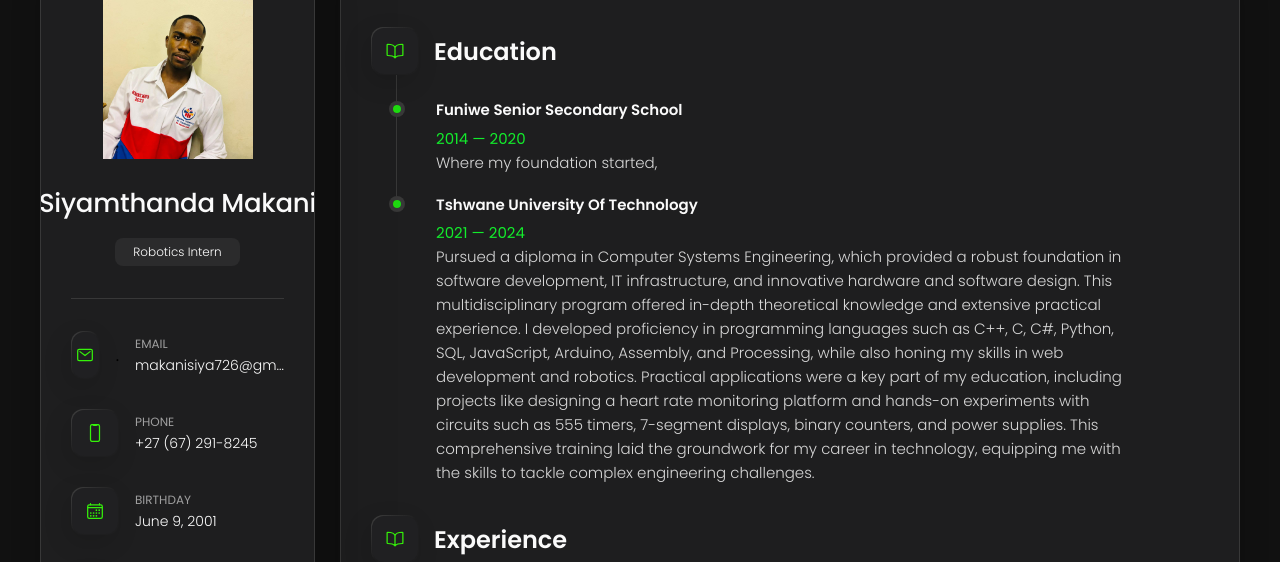
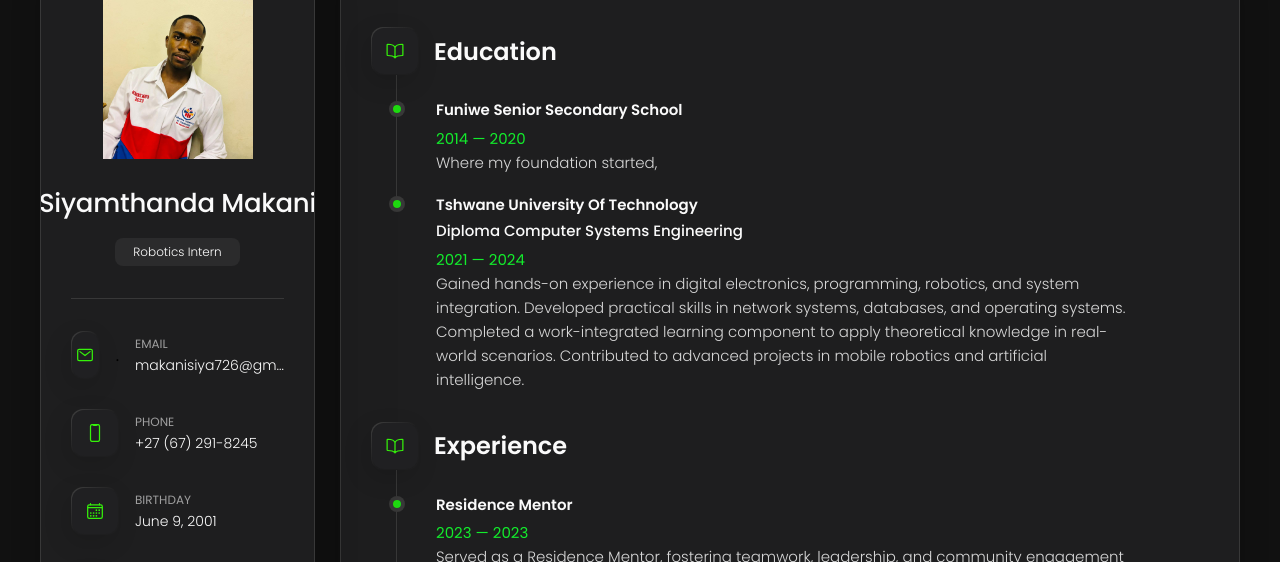
Before and after one commit to MakaniS/my_portfolio, a plain HTML site: page index.html in a window 1280 px wide. Both pictures are taken after a click on the button "Resume". Shown: the part 162-724 px from the top of the page. Drawn offline with nearby package versions, Linux system fonts and the light colour scheme.

Commit message:
Updated portfolio content

```diff
--- a/index.html
+++ b/index.html
@@ -129,19 +129,19 @@
 
           <li class="social-item">
             <a href="#" class="social-link">
-              <ion-icon name="logo-facebook"></ion-icon>
+
             </a>
           </li>
 
           <li class="social-item">
             <a href="#" class="social-link">
-              <ion-icon name="logo-twitter"></ion-icon>
+
             </a>
           </li>
 
           <li class="social-item">
             <a href="#" class="social-link">
-              <ion-icon name="logo-instagram"></ion-icon>
+
             </a>
           </li>
 
@@ -530,16 +530,14 @@
             <li class="timeline-item">
 
               <h4 class="h4 timeline-item-title">Tshwane University of Technology </h4>
-
+              <h5 class="h5 timeline-item-title">Diploma Computer Systems Engineering </h5>
               <span>2021 — 2024</span>
 
               <p class="timeline-text">
-                Pursued a diploma in Computer Systems Engineering, which provided a robust foundation in software development, IT infrastructure, and innovative hardware and software design.
-                 This multidisciplinary program offered in-depth theoretical knowledge and extensive practical experience.
-                  I developed proficiency in programming languages such as C++, C, C#, Python, SQL, JavaScript, Arduino, Assembly, and Processing, while also honing my skills in web development and robotics.
-                Practical applications were a key part of my education, including projects like designing a heart rate monitoring platform and hands-on experiments with circuits such as 555 timers, 7-segment displays,
-                binary counters, and power supplies. This comprehensive training laid the groundwork for my career in technology, equipping me with the skills to tackle complex engineering challenges.
-              </p>
+                Gained hands-on experience in digital electronics, programming, robotics, and system integration.
+                Developed practical skills in network systems, databases, and operating systems.
+                Completed a work-integrated learning component to apply theoretical knowledge in real-world scenarios.
+                Contributed to advanced projects in mobile robotics and artificial intelligence.</p>
 
             </li>
 
```
